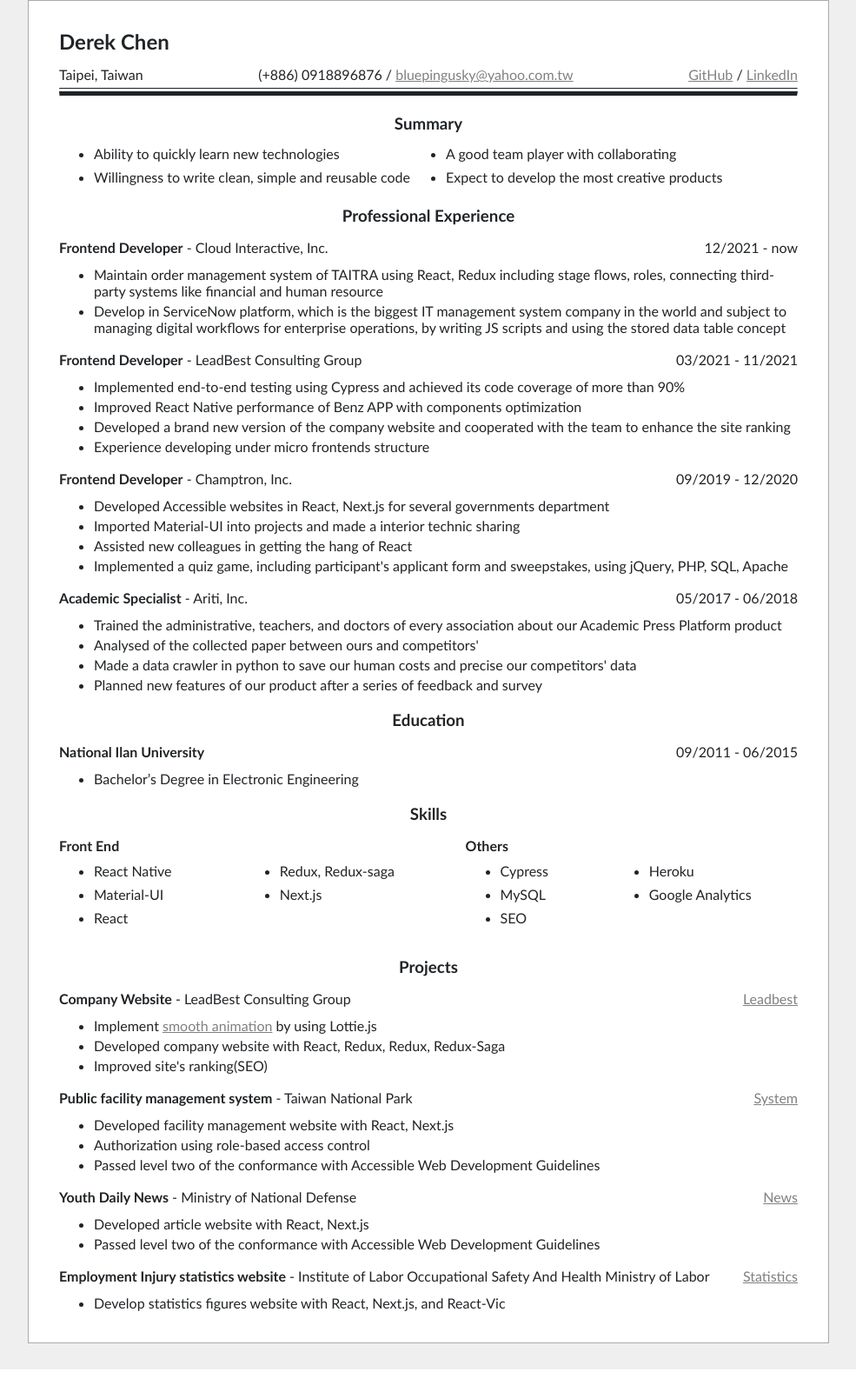
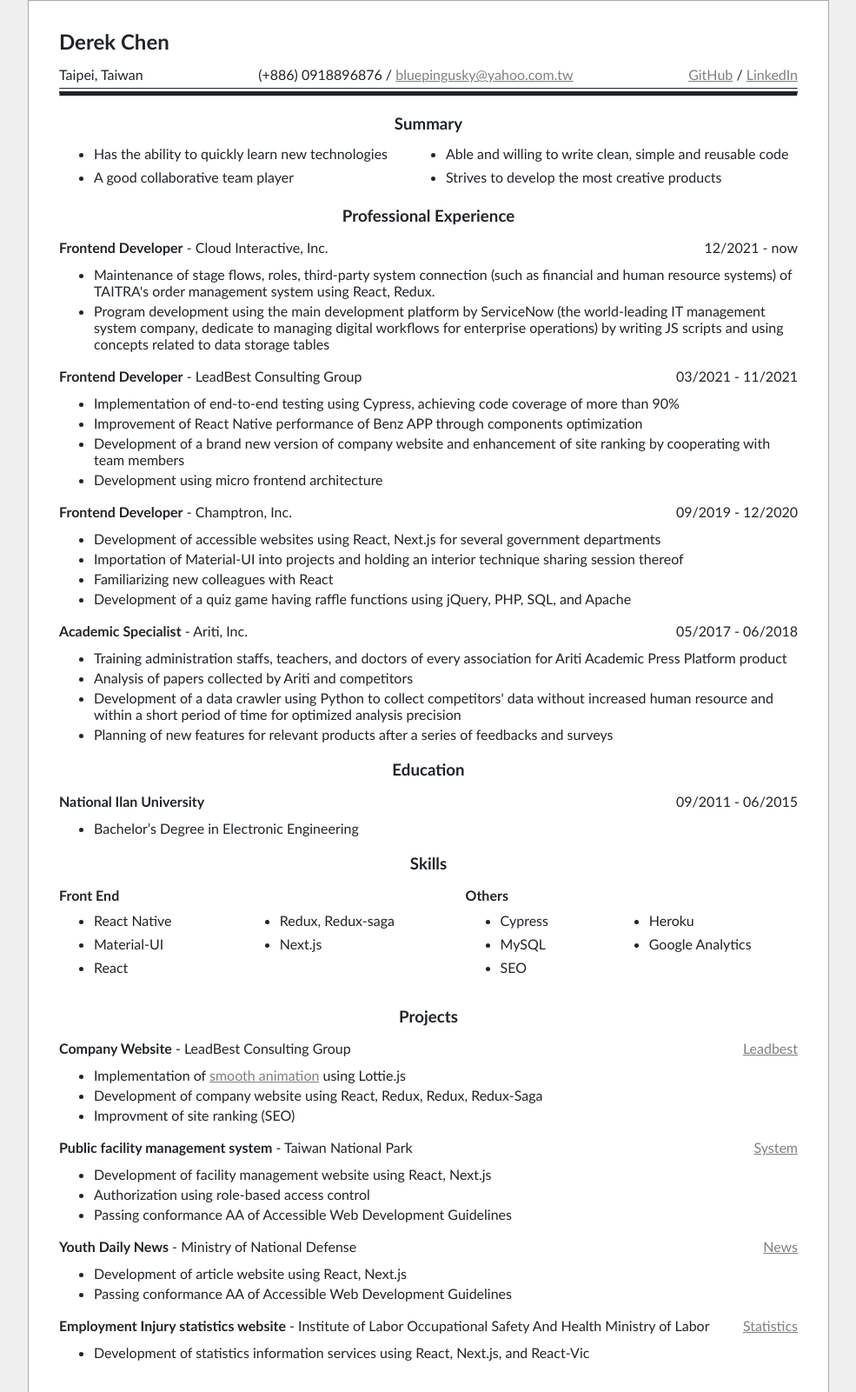
Before and after one commit to derek0610/resume, a plain HTML site: page index.html in a window 1280 px wide. Shown: the part 30-1631 px from the top of the page at 87% size, without its empty margins (147-1132 px from the left). Before the commit the page ends 1605 px from the top, so only its background shows below. Drawn offline with Linux system fonts and the light colour scheme.

Commit message:
grammar revision

```diff
--- a/index.html
+++ b/index.html
@@ -28,10 +28,10 @@
       <section>
         <h3 style="text-align: center;">Summary</h3>
         <ul class="fx-row">
-          <li>Ability to quickly learn new technologies</li>
-          <li>A good team player with collaborating </li>
-          <li>Willingness to write clean, simple and reusable code</li>
-          <li>Expect to develop the most creative products</li>
+          <li>Has the ability to quickly learn new technologies</li>
+          <li>Able and willing to write clean, simple and reusable code</li>
+          <li>A good collaborative team player</li>
+          <li>Strives to develop the most creative products</li>
         </ul>
       </section>
       <section>
@@ -42,8 +42,8 @@
             <p><date>12/2021 - now</date></p>
           </div>
           <ul>
-            <li>Maintain order management system of TAITRA using React, Redux including stage flows, roles, connecting third-party systems like financial and human resource</li>
-            <li>Develop in ServiceNow platform, which is the biggest IT management system company in the world and subject to managing digital workflows for enterprise operations, by writing JS scripts and using the stored data table concept</li>
+            <li>Maintenance of stage flows, roles, third-party system connection (such as financial and human resource systems) of TAITRA's order management system using React, Redux.</li>
+            <li>Program development using the main development platform by ServiceNow (the world-leading IT management system company, dedicate to managing digital workflows for enterprise operations) by writing JS scripts and using concepts related to data storage tables</li>
           </ul>
         </section>
         <section>
@@ -52,10 +52,10 @@
             <p><date>03/2021 - 11/2021</date></p>
           </div>
           <ul>
-            <li>Implemented end-to-end testing using Cypress and achieved its code coverage of more than 90%</li>
-            <li>Improved React Native performance of Benz APP with components optimization</li>
-            <li>Developed a brand new version of the company website and cooperated with the team to enhance the site ranking</li>
-            <li>Experience developing under micro frontends structure</li>
+            <li>Implementation of end-to-end testing using Cypress, achieving code coverage of more than 90%</li>
+            <li>Improvement of React Native performance of Benz APP through components optimization</li>
+            <li>Development of a brand new version of company website and enhancement of site ranking by cooperating with team members</li>
+            <li>Development using micro frontend architecture</li>
           </ul>
         </section>
         <section>
@@ -64,10 +64,10 @@
             <p><date>09/2019 - 12/2020</date></p>
           </div>
           <ul>
-            <li>Developed Accessible websites in React, Next.js for several governments department</li>
-            <li>Imported Material-UI into projects and made a interior technic sharing</li>
-            <li>Assisted new colleagues in getting the hang of React</li>
-            <li>Implemented a quiz game, including participant's applicant form and sweepstakes, using jQuery, PHP, SQL, Apache</li>
+            <li>Development of accessible websites using React, Next.js for several government departments</li>
+            <li>Importation of Material-UI into projects and holding an interior technique sharing session thereof</li>
+            <li>Familiarizing new colleagues with React</li>
+            <li>Development of a quiz game having raffle functions using jQuery, PHP, SQL, and Apache</li>
           </ul>
         </section>
         <section>
@@ -76,10 +76,10 @@
             <p><date>05/2017 - 06/2018</date></p>
           </div>
           <ul>
-            <li>Trained the administrative, teachers, and doctors of every association about our Academic Press Platform product</li>
-            <li>Analysed of the collected paper between ours and competitors'</li>
-            <li>Made a data crawler in python to save our human costs and precise our competitors' data </li>
-            <li>Planned new features of our product after a series of feedback and survey </li>
+            <li>Training administration staffs, teachers, and doctors of every association for Ariti Academic Press Platform product</li>
+            <li>Analysis of papers collected by Ariti and competitors</li>
+            <li>Development of a data crawler using Python to collect competitors' data without increased human resource and within a short period of time for optimized analysis precision</li>
+            <li>Planning of new features for relevant products after a series of feedbacks and surveys</li>
           </ul>
         </section>
       </section>
@@ -132,9 +132,9 @@
             <p><a href="https://www.leadbestconsultant.com/" target="_blank">Leadbest</a></p>
           </div>
           <ul>
-            <li>Implement <a href="https://www.leadbestconsultant.com/service#force" target="_blank">smooth animation</a> by using Lottie.js</li>
-            <li>Developed company website with React, Redux, Redux, Redux-Saga</li>
-            <li>Improved site's ranking(SEO)</li>
+            <li>Implementation of <a href="https://www.leadbestconsultant.com/service#force" target="_blank">smooth animation</a> using Lottie.js</li>
+            <li>Development of company website using React, Redux, Redux, Redux-Saga</li>
+            <li>Improvment of site ranking (SEO)</li>
           </ul>
         </section>
         <section>
@@ -146,9 +146,9 @@
               <p><a href="https://nppw.cpami.gov.tw/" target="_blank">System</a></p>
             </div>
             <ul>
-              <li>Developed facility management website with React, Next.js</li>
+              <li>Development of facility management website using React, Next.js</li>
               <li>Authorization using role-based access control</li>
-              <li>Passed level two of the conformance with Accessible Web Development Guidelines</li>
+              <li>Passing conformance AA of Accessible Web Development Guidelines</li>
             </ul>
         </section>
         <section>
@@ -160,8 +160,8 @@
               <p><a href="https://www.ydn.com.tw/" target="_blank">News</a></p>
             </div>
             <ul>
-              <li>Developed article website with React, Next.js</li>
-              <li>Passed level two of the conformance with Accessible Web Development Guidelines</li>
+              <li>Development of article website using React, Next.js</li>
+              <li>Passing conformance AA of Accessible Web Development Guidelines</li>
             </ul>
         </section>
         <section>
@@ -173,7 +173,7 @@
             <p><a href="https://laws.ilosh.gov.tw/ciakp/statistics/general" target="_blank">Statistics</a></p>
           </div>
           <ul>
-            <li>Develop statistics figures website with React, Next.js, and React-Vic</li>
+            <li>Development of statistics information services using React, Next.js, and React-Vic</li>
           </ul>
         </section>
       </section>
```
